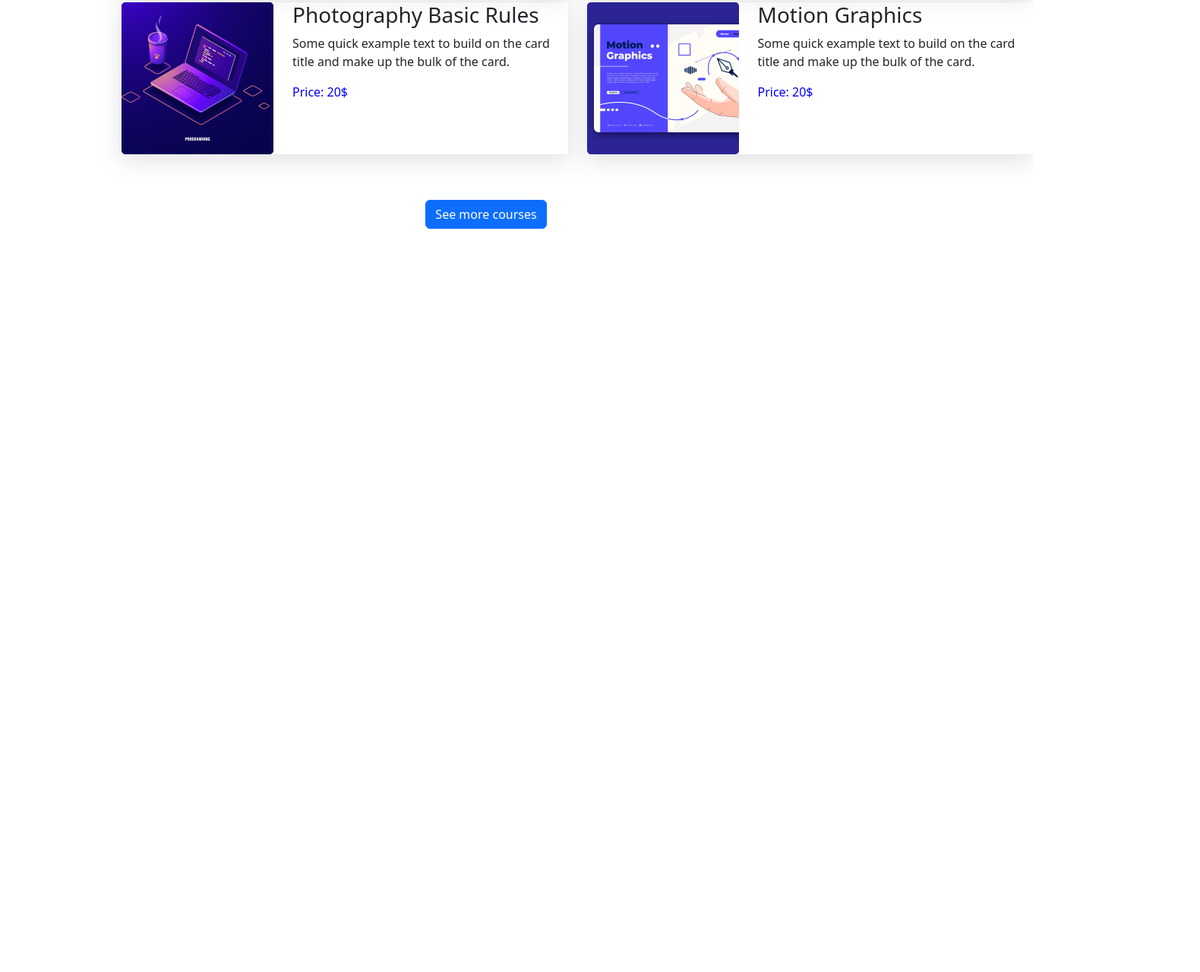
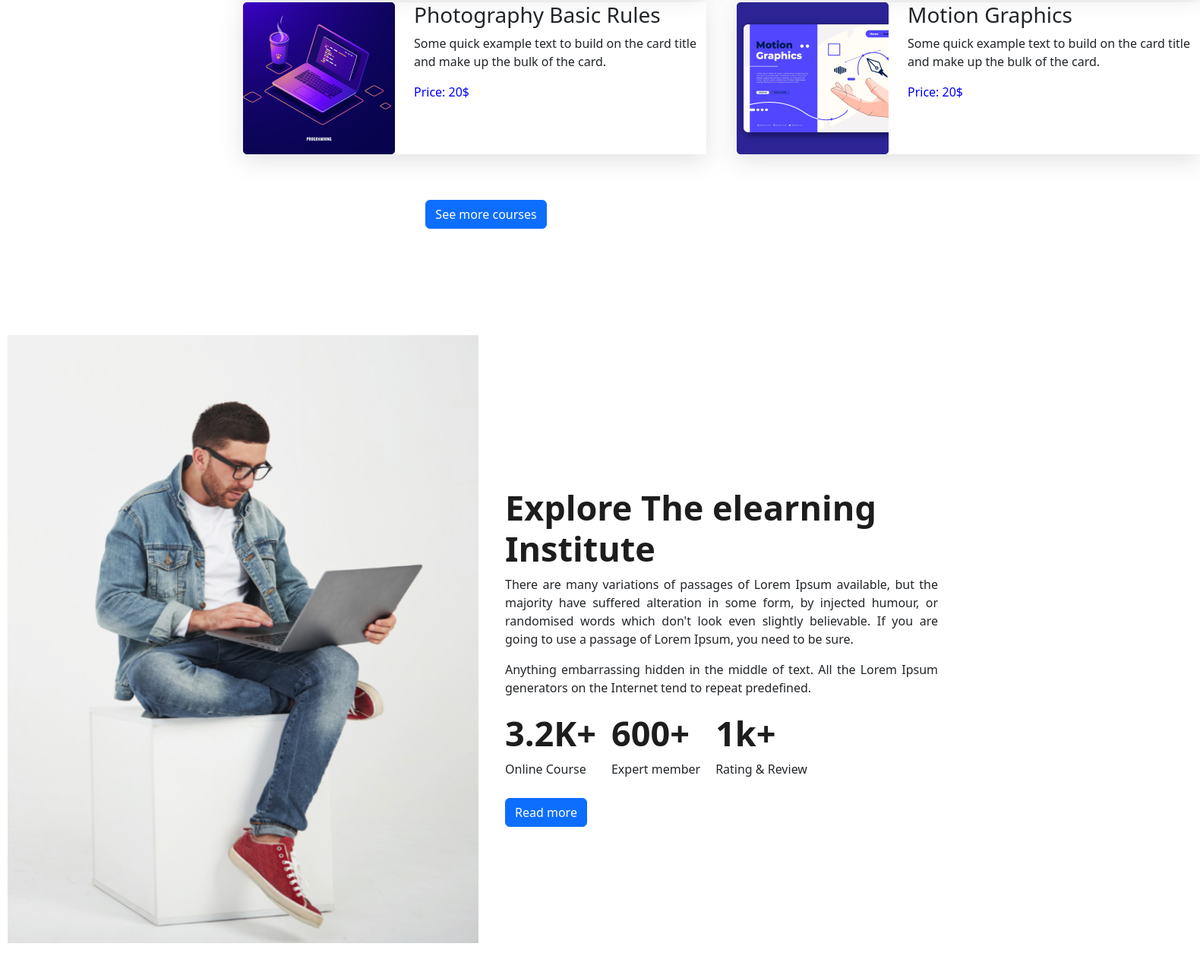
Before and after one commit to nusratjahanlima/EdTech-website-html-css-bootstrap, a plain HTML site: page index.html in a window 1280 px wide. Shown: the part 1505-2784 px from the top of the page at 76% size, 1580 px wide, since content can reach past the window. Before the commit the page ends 1806 px from the top, so only its background shows below. Drawn offline with nearby package versions, Linux system fonts and the light colour scheme.

Commit message:
Explore section done

```diff
--- a/index.html
+++ b/index.html
@@ -10,7 +10,7 @@
         integrity="sha384-QWTKZyjpPEjISv5WaRU9OFeRpok6YctnYmDr5pNlyT2bRjXh0JMhjY6hW+ALEwIH" crossorigin="anonymous">
     <link rel="preconnect" href="https://fonts.googleapis.com">
     <link rel="preconnect" href="https://fonts.gstatic.com" crossorigin>
-   </head>
+</head>
 
 <body>
     <!-- nav section start -->
@@ -100,7 +100,8 @@
         <div>
             <div class="discover-heading">
                 <h1 class="discover-heading-h1">Discover Our Popular <br> Courses</h1>
-                <p class="discover-heading-p">It is a long established fact that a reader will be distracted by the readable <br> content of a page when looking at its layout.</p>
+                <p class="discover-heading-p">It is a long established fact that a reader will be distracted by the
+                    readable <br> content of a page when looking at its layout.</p>
             </div>
 
 
@@ -187,6 +188,51 @@
     <!-- Discover Our Popular Courses section end here -->
 
 
+    <!-- Explore The elearning Institute section start here -->
+    <section>
+        <div class="d-flex explore-main">
+            <div class="explore-img">
+                <!-- img -->
+                <img src="./images/working.png" alt="">
+            </div>
+
+            <div class="explore-text-section">
+                <!-- text -->
+                <h3 class="explore-h3-text">Explore The elearning <br> Institute</h3>
+                <p class="explore-p-text">There are many variations of passages of Lorem Ipsum available, but the majority have suffered
+                    alteration in some form, by injected humour, or randomised words which don't look even slightly
+                    believable. If you are going to use a passage of Lorem Ipsum, you need to be sure.</p>
+
+                <p class="explore-p-text">Anything embarrassing hidden in the middle of text. All the Lorem Ipsum generators on the Internet
+                    tend to repeat predefined.</p>
+
+
+                <div class="d-flex explore-count">
+                    <div>
+                        <h3 class="explore-h3-text">3.2K+</h3>
+                        <p>Online Course</p>
+                    </div>
+
+                    <div>
+                        <h3 class="explore-h3-text">600+</h3>
+                        <p>Expert member</p>
+                    </div>
+
+
+                    <div>
+                        <h3 class="explore-h3-text">1k+</h3>
+                        <p>Rating & Review</p>
+                    </div>
+                </div>
+                <div class="explore-btn">
+                    <button type="button" class="btn btn-primary">Read more</button>
+                </div>
+            </div>
+        </div>
+    </section>
+    <!-- Explore The elearning Institute section end here -->
+
+
     <script src="https://cdn.jsdelivr.net/npm/bootstrap@5.3.3/dist/js/bootstrap.bundle.min.js"
         integrity="sha384-YvpcrYf0tY3lHB60NNkmXc5s9fDVZLESaAA55NDzOxhy9GkcIdslK1eN7N6jIeHz"
         crossorigin="anonymous"></script>
--- a/style/style.css
+++ b/style/style.css
@@ -24,7 +24,7 @@ body {
 
 
 /* banner section start */
-.banner{
+.banner {
     margin-top: 20px;
 }
 
@@ -53,16 +53,16 @@ body {
     margin-top: 80px;
 }
 
-.discover-heading-h1{
+.discover-heading-h1 {
     color: #1D1D1D;
     font-size: 40px;
     font-weight: 600;
 }
 
 .discover-section {
-    margin: 60px 160px;
-    gap: 25px;
-    width: 1200px;
+    margin: 60px 320px;
+    gap: 40px;
+    width: 1260px;
 }
 
 .discover-items {
@@ -82,7 +82,7 @@ body {
     align-items: center;
 }
 
-.discover-price{
+.discover-price {
     color: blue;
 }
 
@@ -101,3 +101,48 @@ body {
 }
 
 /* Discover Our Popular Courses section end here */
+
+
+/* Explore The elearning Institute section start here */
+.explore-main {
+    width: 1260px;
+    height: 810px;
+    margin: 140px auto;
+}
+
+.explore-img img {
+    width: 620px;
+    height: 800px;
+    object-fit: cover;
+}
+
+.explore-text-section {
+    width: 700px;
+    height: 546px;
+    margin: 180px 20px;
+    padding: 15px;
+    padding: 15px;
+}
+
+.explore-h3-text {
+    font-size: 45px;
+    font-weight: 600;
+    color: #1D1D1D;
+    margin-top: 5px;
+}
+
+.explore-p-text {
+    text-align: justify;
+}
+
+.explore-count {
+    display: flex;
+    gap: 20px;
+    margin-top: 10px;
+}
+
+.explore-btn{
+    margin-top: 10px;
+}
+
+/* Explore The elearning Institute section end here */
```
